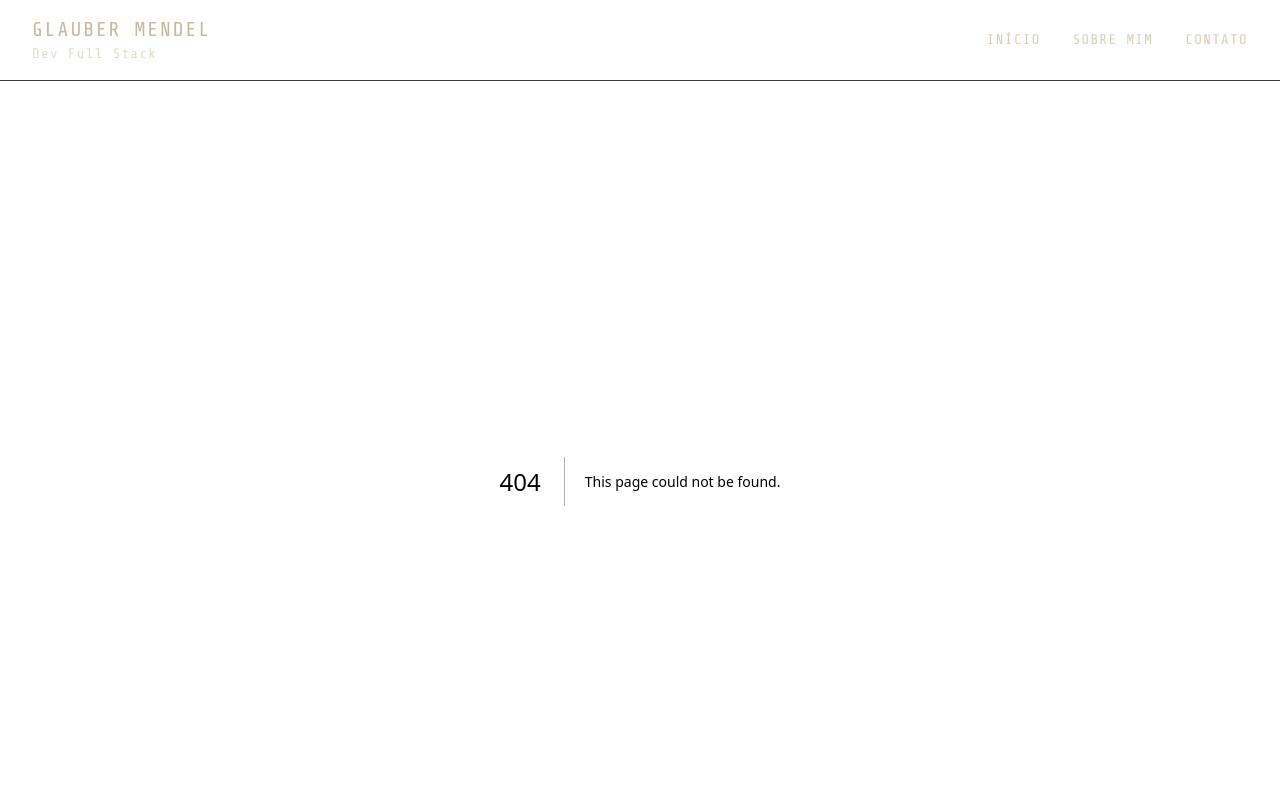
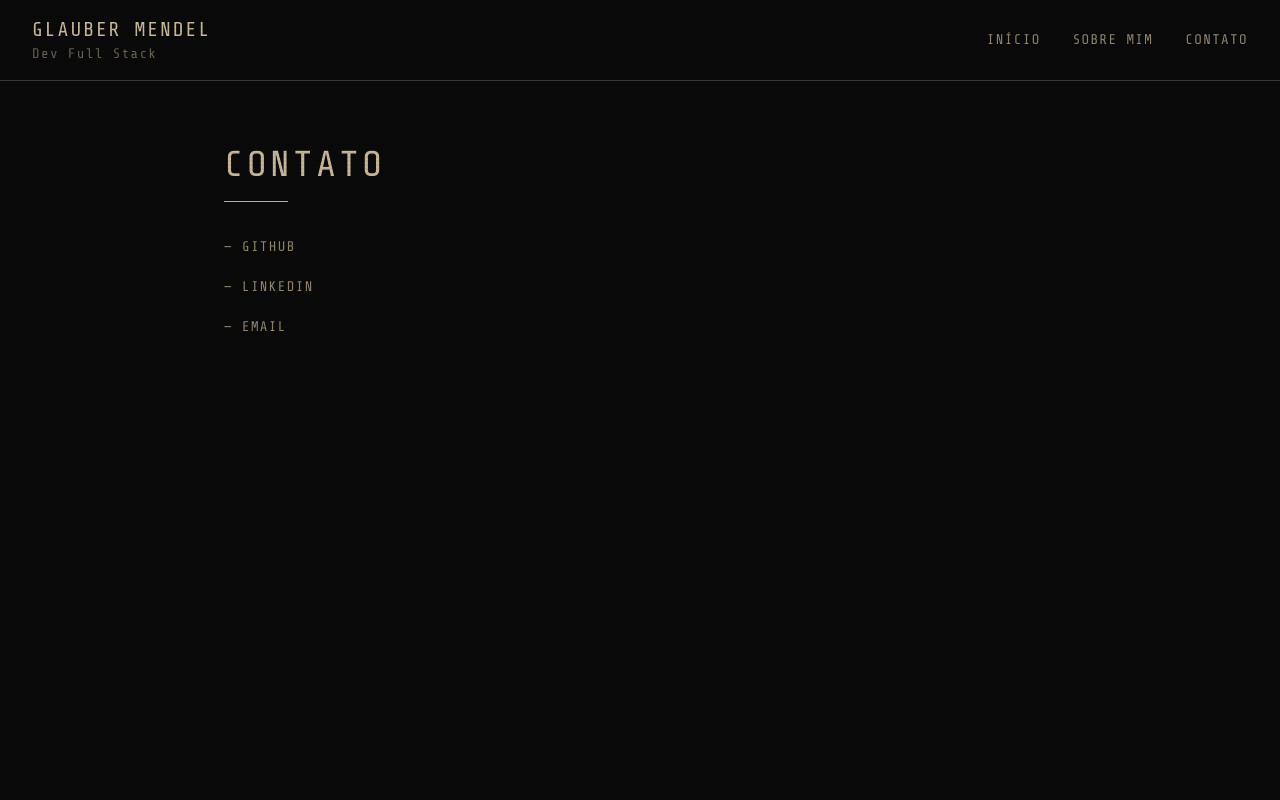
Before and after one commit to glaubermendel/portifolio, a Next.js app: page /contato in a window 1280 px wide. Before the commit this address had no page. Shown: the top 800 px of the page. Built offline with nearby package versions, Linux system fonts and the light colour scheme.

Commit message:
adiciona efeito scanlines. adiciona pagina sobre e contato

```diff
--- /dev/null
+++ b/src/app/contato/page.js
@@ -0,0 +1,27 @@
+export default function Contato() {
+  return (
+    <main className="min-h-screen px-8 py-16 max-w-4xl mx-auto">
+      <h1 className="text-4xl text-nier-beige tracking-widest uppercase mb-4">
+        Contato
+      </h1>
+      <div className="w-16 h-px bg-nier-beige mb-8"></div>
+      <ul className="space-y-4">
+        <li>
+          <a href="https://github.com/glaubermendel" target="_blank" className="text-nier-beige/70 hover:text-nier-beige tracking-widest text-sm uppercase">
+            — GitHub
+          </a>
+        </li>
+        <li>
+          <a href="https://linkedin.com/in/glaubermendel" target="_blank" className="text-nier-beige/70 hover:text-nier-beige tracking-widest text-sm uppercase">
+            — LinkedIn
+          </a>
+        </li>
+        <li>
+          <a href="mailto:glaubermendel@gmail.com" className="text-nier-beige/70 hover:text-nier-beige tracking-widest text-sm uppercase">
+            — Email
+          </a>
+        </li>
+      </ul>
+    </main>
+  )
+}
--- a/src/app/globals.css
+++ b/src/app/globals.css
@@ -11,3 +11,18 @@ body {
   background-color: var(--color-nier-black);
   color: var(--color-nier-beige);
 }
+
+body::after {
+  content: "";
+  position: fixed;
+  inset: 0;
+  background: repeating-linear-gradient(
+    0deg,
+    transparent,
+    transparent 2px,
+    rgba(0, 0, 0, 0.05) 2px,
+    rgba(0, 0, 0, 0.05) 4px
+  );
+  pointer-events: none;
+  z-index: 9999;
+}
--- a/src/app/sobre/page.js
+++ b/src/app/sobre/page.js
@@ -5,9 +5,32 @@ export default function Sobre() {
         Sobre Mim
       </h1>
       <div className="w-16 h-px bg-nier-beige mb-8"></div>
-      <p className="text-nier-beige/70 tracking-wider leading-relaxed">
-        Escreve aqui um parágrafo sobre você.
-      </p>
+
+      <section className="max-w-2xl space-y-6">
+        <p className="text-nier-bege/70 tracking-wider leading-relaxed text-sm">
+          Sou Glauber Mendel, desenvolvedor fullstack web/mobile em transição de carreira.
+          Com background em rotinas administrativas, atendimento e logística, mergulhei no desenvolvimento full-stack
+          através de projetos práticos e estudo intensivo.
+        </p>
+
+        <p className="text-nier-beige/70 tracking-wider leading-relaxed text-sm">
+          Tenho facilidade natural para identificar oportunidades de aplicações em negócios reais —
+          consigo observar um estabelecimento e perceber demandas que poderiam ser resolvidas com
+          software simples e eficaz.
+        </p>
+
+        <p className="text-nier-beige/70 tracking-wider leading-relaxed text-sm">
+          Atualmente construindo aplicações com React, Next.js e Node.js.
+          Tenho projetos em mente para contribuir com a comunidade neurodivergente,
+          criando ferramentas que facilitam a vida de quem pensa diferente — e já estou
+          desenvolvendo ideias próprias para repositorios open-source.
+        </p>
+
+        <p className="text-nier-beige/70 tracking-wider leading-relaxed text-sm">
+          Buscando minha primeira oportunidade como Desenvolvedor Junior Full Stack para
+          aplicar meu aprendizado em projetos reais e continuar evoluindo.
+        </p>
+      </section>
     </main>
   )
 }
```
